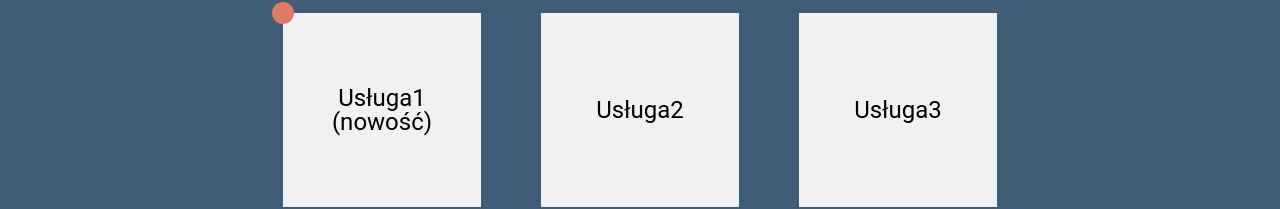
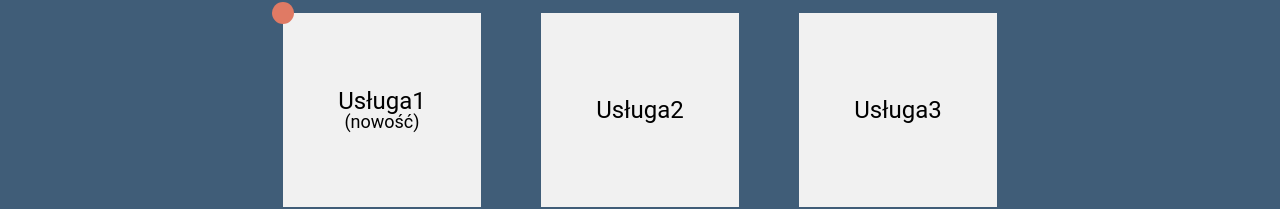
Before and after one commit to SylwiaKwiecinska/React-Projekt-1, a React (Create React App) app: page / in a window 1280 px wide. Shown: the part 1516-1725 px from the top of the page. Built offline with nearby package versions, Linux system fonts and the light colour scheme.

Commit message:
fontsize added to isNew

```diff
--- a/src/App.css
+++ b/src/App.css
@@ -150,6 +150,10 @@ header {
     transition-duration: .5s;
     transition-property: all;
 }
+
+.serviceIsNew {
+    font-size: 18px;
+}
 .box:hover {
     transform: scale(1.05);
 }
--- a/src/Components/Offer.js
+++ b/src/Components/Offer.js
@@ -4,7 +4,7 @@ function Offer({title, isNew}) {
     return (
         <div className={isNew ? "box newBox" : "box"}>
             <p className="service">{title}</p>
-            {isNew &&<p className="service">(nowość)</p>}
+            {isNew &&<p className="serviceIsNew">(nowość)</p>}
             {isNew &&<div className="orange-ellipse"></div>}
 
         </div>
```
